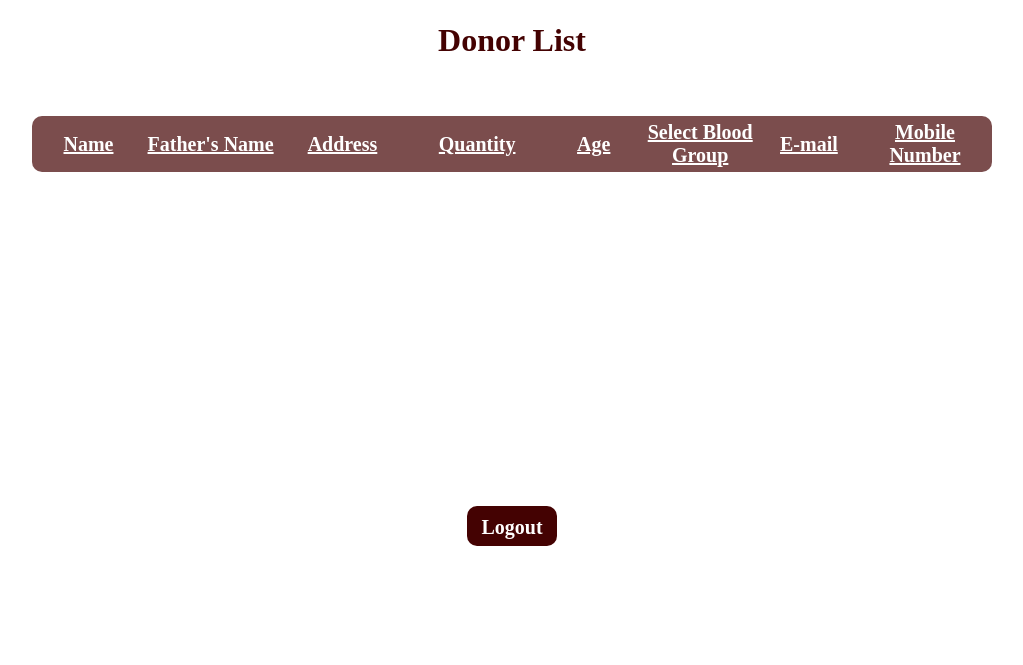
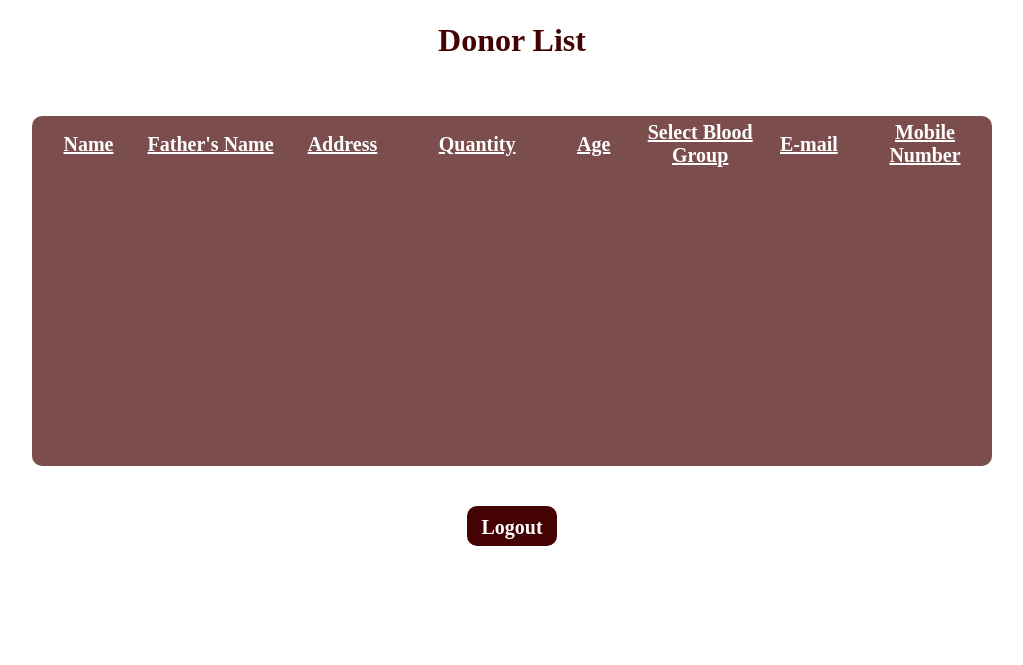
Before and after one commit to arbinshrestha63/Raktadan, a PHP site: page /donor-list.php in a window 1280 px wide. Shown: the part 68-733 px from the top of the page, without its empty margins (128-1151 px from the left). Run offline with PHP 8.4, Linux system fonts and the light colour scheme; the visitor is signed in with stand-in values (Sample User, id 1); data that the repository does not hold is empty.

Commit message:
third commit

```diff
--- a/donor-list.php
+++ b/donor-list.php
@@ -34,7 +34,8 @@ session_start();
 
         #form {
         width: 95%;
-        height: 100%;
+        height: 350px;
+        overflow: auto;
         background-color: rgba(68, 2, 2, 0.7);
         color: white;
         border-radius: 10px;
@@ -107,6 +108,7 @@ session_start();
                         <td><center><b><u>E-mail</u></b></center></td>
                         <td><center><b><u>Mobile Number</u></b></center></td>
                     </tr>
+            </div>
                     <?php
                     $q=$db->query("SELECT * FROM donor_registration");
                     while($r1=$q->fetch(PDO::FETCH_OBJ))
```
